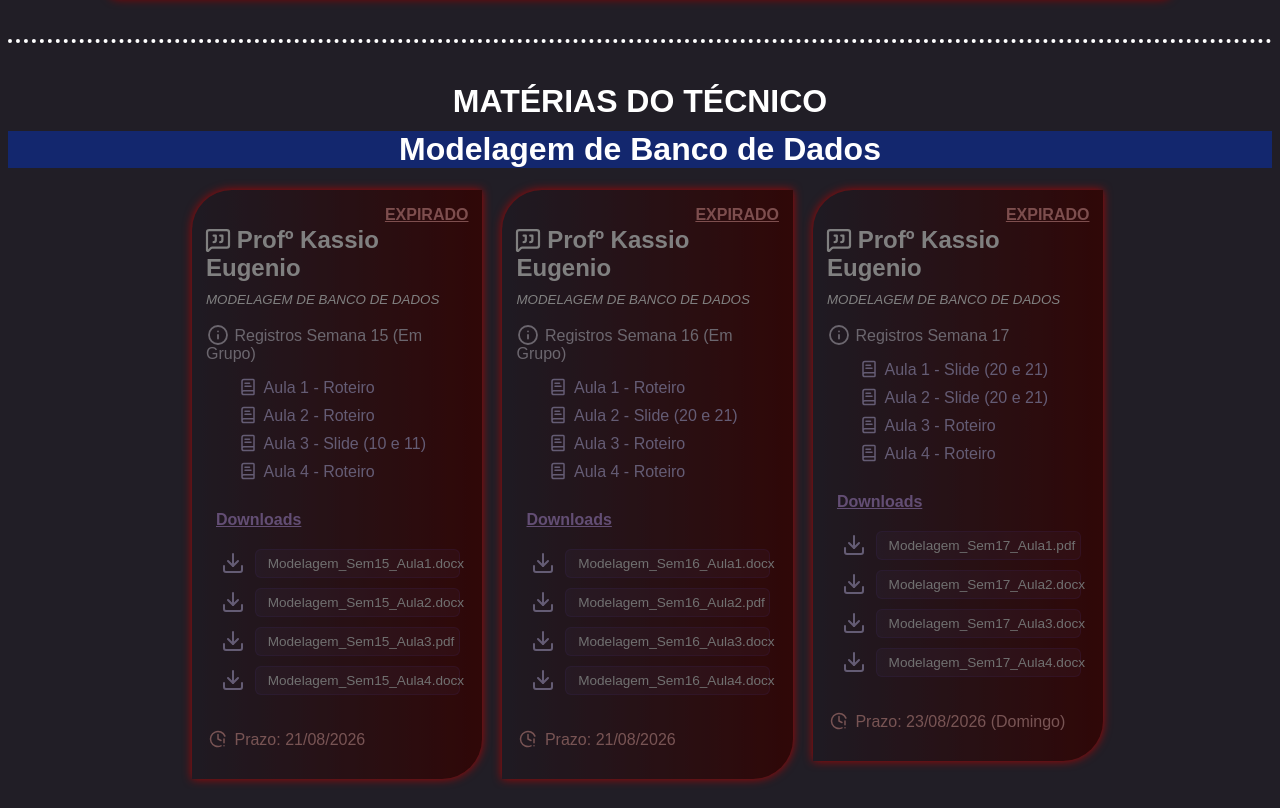
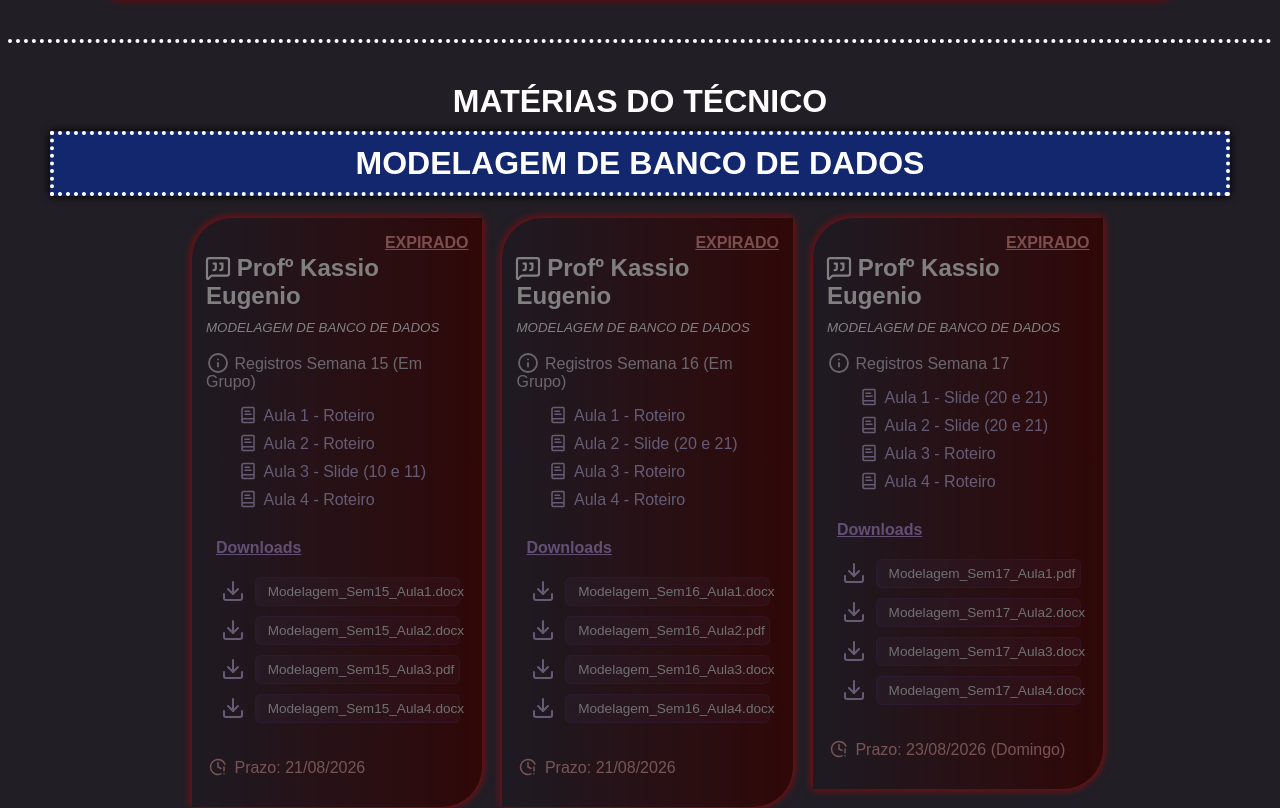
Before and after one commit to danielcanunciato/mural-3ds, a React (Vite) app: page / in a window 1280 px wide. Shown: the part 943-1751 px from the top of the page. Built offline with nearby package versions, Linux system fonts and the light colour scheme.

Commit message:
ajuste do estilo de titulo

```diff
--- a/src/App.css
+++ b/src/App.css
@@ -213,7 +213,11 @@ body {
 }
 
 .section-title {
-  width: 100%;
+  width: 90vw;
+  padding: 10px;
+  filter: drop-shadow(0 0 5px rgb(0, 0, 0));
+  border: 4px dotted white;
+  text-transform: uppercase;
   text-align: center;
 }
 
--- a/src/App.jsx
+++ b/src/App.jsx
@@ -112,7 +112,7 @@ export default function App() {
   ]
 
   return (
-    <>
+    <main>
       <img className="title-img" src={"/titulo.png"} />
       <h2 className="description">
         Atividades recentes serão mostrados aqui com o prazo.
@@ -542,6 +542,6 @@ export default function App() {
           <ArrowBigUpDash />
         </button>
       )}
-    </>
+    </ main>
   );
 }
```
